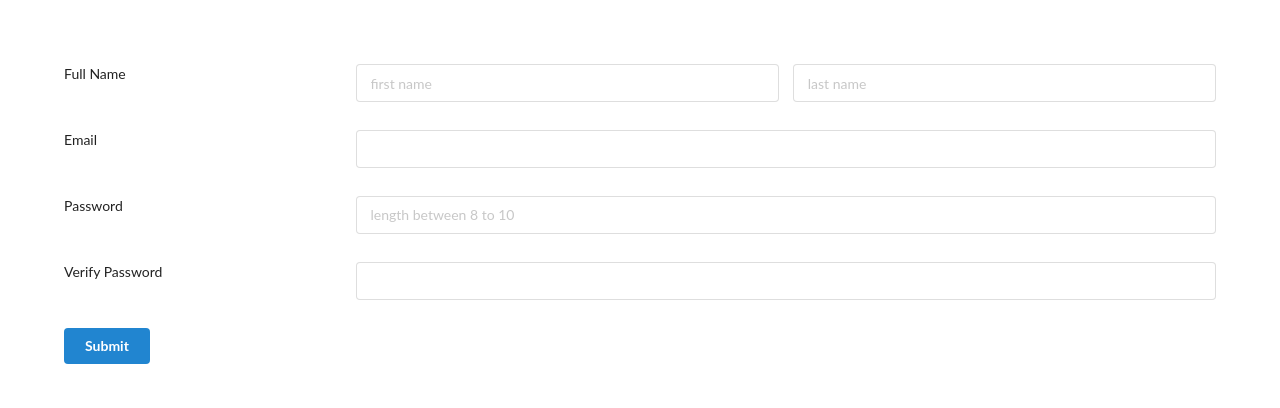
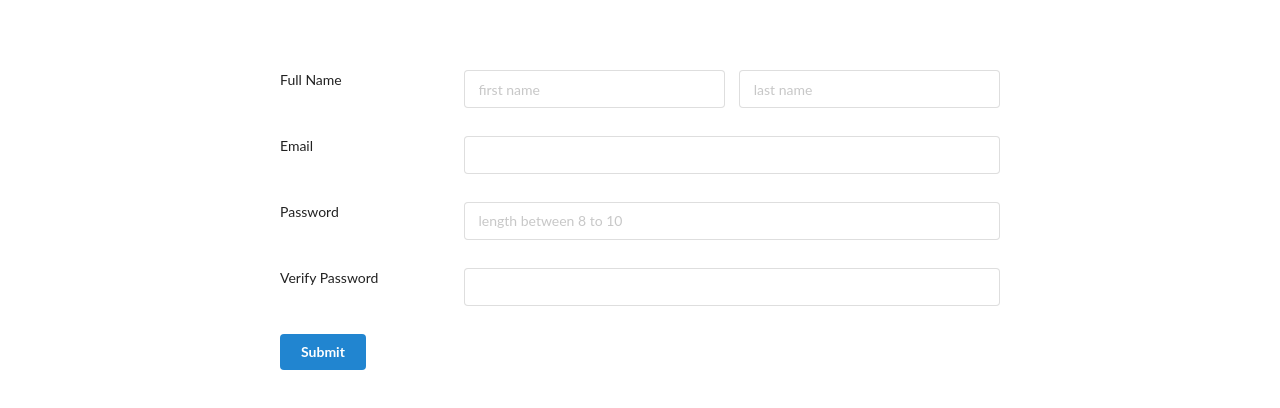
Before and after one commit to WLDragon/SMValidator, a website: page demo/semantic/index.html in a window 1280 px wide. Drawn offline with Linux system fonts and the light colour scheme.

Commit message:
update readme

```diff
--- a/demo/semantic/index.html
+++ b/demo/semantic/index.html
@@ -10,11 +10,17 @@
         .ui.form .fields .field {
             margin-bottom: 1em;
         }
+        .container {
+            max-width: 760px;
+            padding: 20px;
+            margin: 50px auto;
+        }
     </style>
 </head>
 
 <body>
-    <div class="ui grid" style="margin:50px">
+    <div class="container">
+        <div class="ui grid">
             <div class="sixteen wide column">
                 <form class="ui form" method="POST">
                     <div class="fields">
@@ -62,6 +68,7 @@
                 </form>
             </div>
         </div>
+    </div>
     <script>
         SMValidator.setSkin('semantic');
         new SMValidator('form', {
```
Also changed, not shown: README.md. Lines whose indentation alone changed are shown as unchanged.
